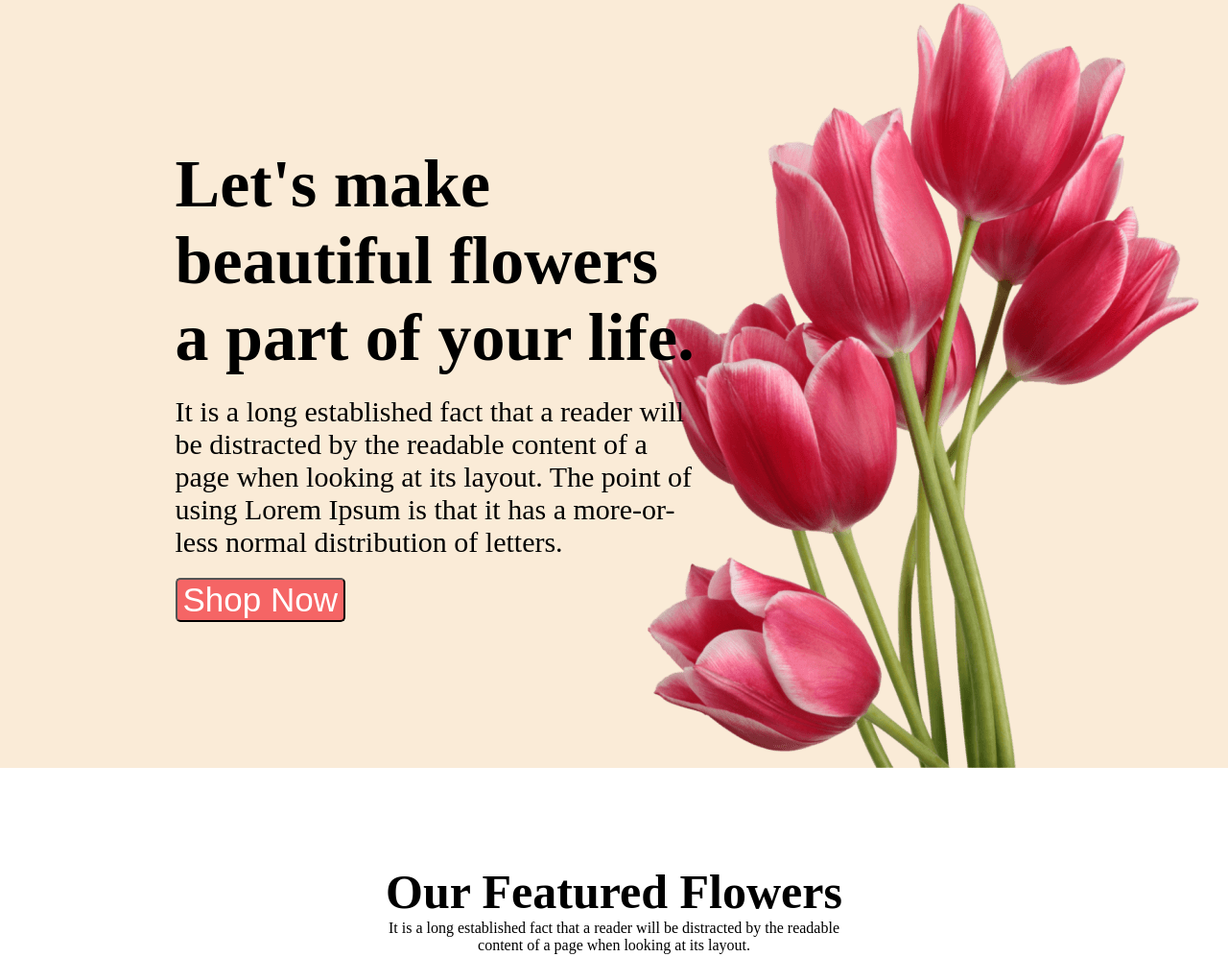
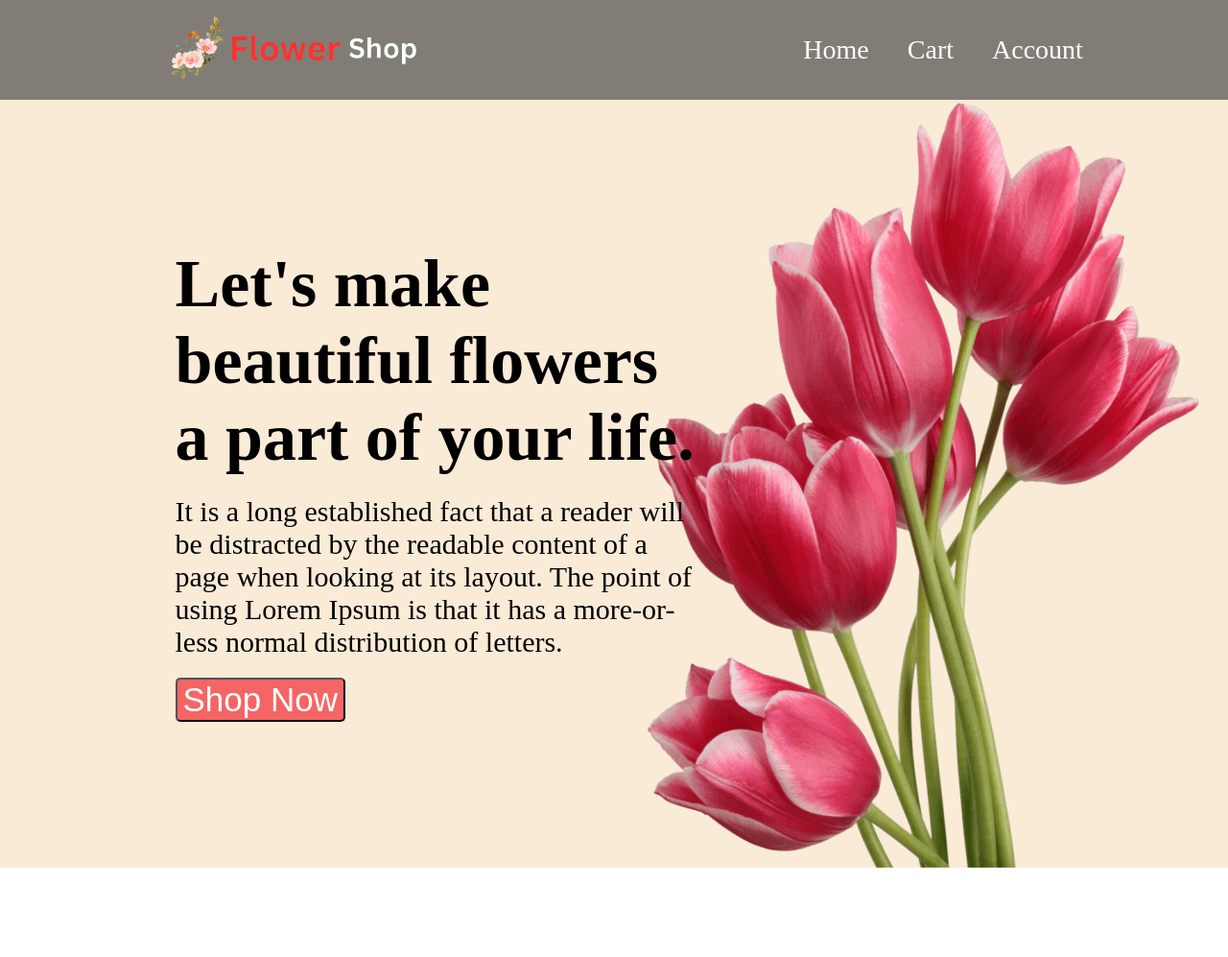
Before and after one commit to rakibrj601/Flower-Shop-Assignment-1, a plain HTML site: page index.html in a window 1280 px wide. Shown: the top 997 px of the page at 96% size. Drawn offline with Linux system fonts and the light colour scheme.

Commit message:
added assignment

```diff
--- a/index.html
+++ b/index.html
@@ -5,9 +5,27 @@
     <meta name="viewport" content="width=device-width, initial-scale=1.0">
     <title>Flower Shop</title>
     <link rel="stylesheet" href="./style.css">
+    <style>
+        a{
+            text-decoration: none;
+            color: white;
+        }
+        a:hover{
+            color: red;
+        }
+    </style>
 </head>
 <body>
    <header>
+    <nav>
+        <div class="nav"><img src="./flowerpng.png" alt="">
+        <ul class="menus">
+            <li><a href="./index.html">Home</a></li>
+            <li><a href="">Cart</a></li>
+            <li><a href="">Account</a></li>
+        </ul>
+        </div>
+    </nav>
     <div class="header-container">
         <div class="header-text">
         <h2 class="main-header">Let's make beautiful flowers a part of your life.</h2>
--- a/style.css
+++ b/style.css
@@ -1,5 +1,20 @@
 *{
     margin: 0;
+}
+.nav{
+    display: flex;
+    justify-content: space-around;
+    align-items: center;
+    background-color: rgb(129, 125, 118);
+}
+.menus{
+    display: flex;
+    justify-content: space-between;
+    text-align: center;
+    gap: 40px;
+    font-size: 28px;
+    color: white;
+    list-style: none;
 }
 .header-container{
     width: 100%;
@@ -11,6 +26,7 @@
     background-image: url(./pngwing\ 10.png);
     background-repeat: no-repeat;
     background-position: right bottom;
+
 }
 .header-text{
     width: 550px;
```
Also changed, not shown: flowerpng.png (added).
